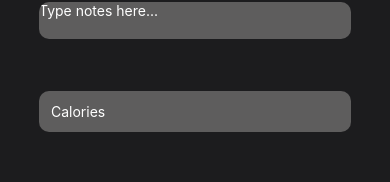
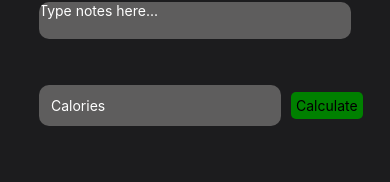
Before and after one commit to TharinduSilva2019774/SlimFit, a React Native app: screen /NewAct in a window 390 px wide. Shown: the part 398-580 px from the top of the page. Built offline with nearby package versions, Linux system fonts and the light colour scheme; no server answers.

Commit message:
small stuff

```diff
--- a/src/screens/HomeScreen/HomeScreen.js
+++ b/src/screens/HomeScreen/HomeScreen.js
@@ -7,7 +7,7 @@ import {
   ScrollView,
 } from "react-native";
 import CircularProgress from "react-native-circular-progress-indicator";
-import { getToken, storeToken } from "../AsyncStorage";
+import { getToken } from "../AsyncStorage";
 import DailyCalorieModel from "../../assets/models/DailyCalorieModel";
 
 const DayItem = ({ day, date, isSelected, onSelect }) => {
--- a/src/screens/NewActivityScreen/NewActivityScreen.js
+++ b/src/screens/NewActivityScreen/NewActivityScreen.js
@@ -6,17 +6,19 @@ import {
   StyleSheet,
   TextInput,
   ScrollView,
+  Button,
 } from "react-native";
 import { Dropdown } from "react-native-element-dropdown";
 import DatePicker from "react-native-date-picker";
 import { useNavigation } from "@react-navigation/native";
+import { getToken } from "../AsyncStorage";
 
 const NewActivityScreen = () => {
   const navigation = useNavigation();
 
   const [activityName, setActivityName] = useState("New Activity");
   const [selectActivityType, setSelectActivityType] = useState(null);
-  const [selectMeal, setSelectmeal] = useState(null);
+  const [selectIntensity, setSelectIntensity] = useState(0);
   const [caloriesBurned, setCaloriesBurned] = useState(0);
   const activityTypeData = [
     { label: "Walk", value: "1" },
@@ -24,7 +26,7 @@ const NewActivityScreen = () => {
     { label: "Yoga", value: "3" },
   ];
 
-  const intencityLevelData = [
+  const intensityLevelData = [
     { label: "Sedentary", value: "1" },
     { label: "Light", value: "2" },
     { label: "Moderate ", value: "3" },
@@ -134,6 +136,13 @@ const NewActivityScreen = () => {
       marginVertical: 12,
       color: "white",
     },
+    predButton: {
+      // Style your button here
+      // Example styles:
+      backgroundColor: "blue",
+      padding: 10,
+      borderRadius: 5,
+    },
     saveButton: {
       marginTop: "14%",
       backgroundColor: "#D0FD3E",
@@ -149,6 +158,37 @@ const NewActivityScreen = () => {
       fontWeight: "bold",
     },
   });
+
+  const getCal = async () => {
+    let duration = 0;
+    if (
+      selectIntensity != null ||
+      selectActivityType != null ||
+      startDateTime != null ||
+      endDateTime != null
+    ) {
+      try {
+        // Make your request here
+        const token = await getToken();
+        const response = await fetch(
+          `http://10.0.2.2:8080/api/v1/activity/calorie?intensity=${selectIntensity}&actId=${selectActivityType}&duration=${duration}`,
+          {
+            headers: {
+              Authorization: `Bearer ${token}`,
+            },
+          }
+        );
+        const json = await response.json();
+        setCaloriesBurned(json);
+        console.log(json);
+        // console.log(json.breakfastActual);
+      } catch (error) {
+        console.error("Error fetching data: ", error);
+      }
+    } else {
+      console.log("test");
+    }
+  };
 
   return (
     <ScrollView style={styles.scrollViewcontainer}>
@@ -184,7 +224,7 @@ const NewActivityScreen = () => {
             maxHeight={300}
             labelField="label"
             valueField="value"
-            placeholder="Select Food"
+            placeholder="Select Activity type"
             placeholderTextColor="white"
             searchPlaceholder="Search..."
             iconColor="white"
@@ -199,19 +239,19 @@ const NewActivityScreen = () => {
         <View style={styles.inputField}>
           <Dropdown
             style={styles.dropdown}
-            data={intencityLevelData}
+            data={intensityLevelData}
             search
             maxHeight={300}
             labelField="label"
             valueField="value"
-            placeholder="Select intencity"
+            placeholder="Select intensity "
             iconColor="white"
             activeColor="white"
             placeholderStyle={{ color: "white" }}
             searchPlaceholder="Search..."
-            value={selectMeal}
+            value={selectIntensity}
             onChange={(item) => {
-              setSelectmeal(item.value);
+              setSelectIntensity(item.value);
             }}
           />
         </View>
@@ -271,13 +311,32 @@ const NewActivityScreen = () => {
           />
         </View>
 
-        <View style={styles.calInputField}>
+        <View
+          style={{
+            width: "80%",
+            height: "9%",
+            marginTop: 40,
+            flexDirection: "row",
+            alignItems: "center",
+          }}
+        >
           <TextInput
             style={styles.cal}
             // onChangeText={}
-            value={caloriesBurned > 0 ? caloriesBurned.toString() : "Calories"}
+            value={caloriesBurned > 0 ? caloriesBurned.toString() : ""}
             placeholder="Calories"
           />
+          <TouchableOpacity
+            style={{
+              backgroundColor: "green",
+              padding: 5,
+              borderRadius: 5,
+              margin: 10,
+            }}
+            onPress={getCal}
+          >
+            <Text>Calculate</Text>
+          </TouchableOpacity>
         </View>
 
         <TouchableOpacity
```
